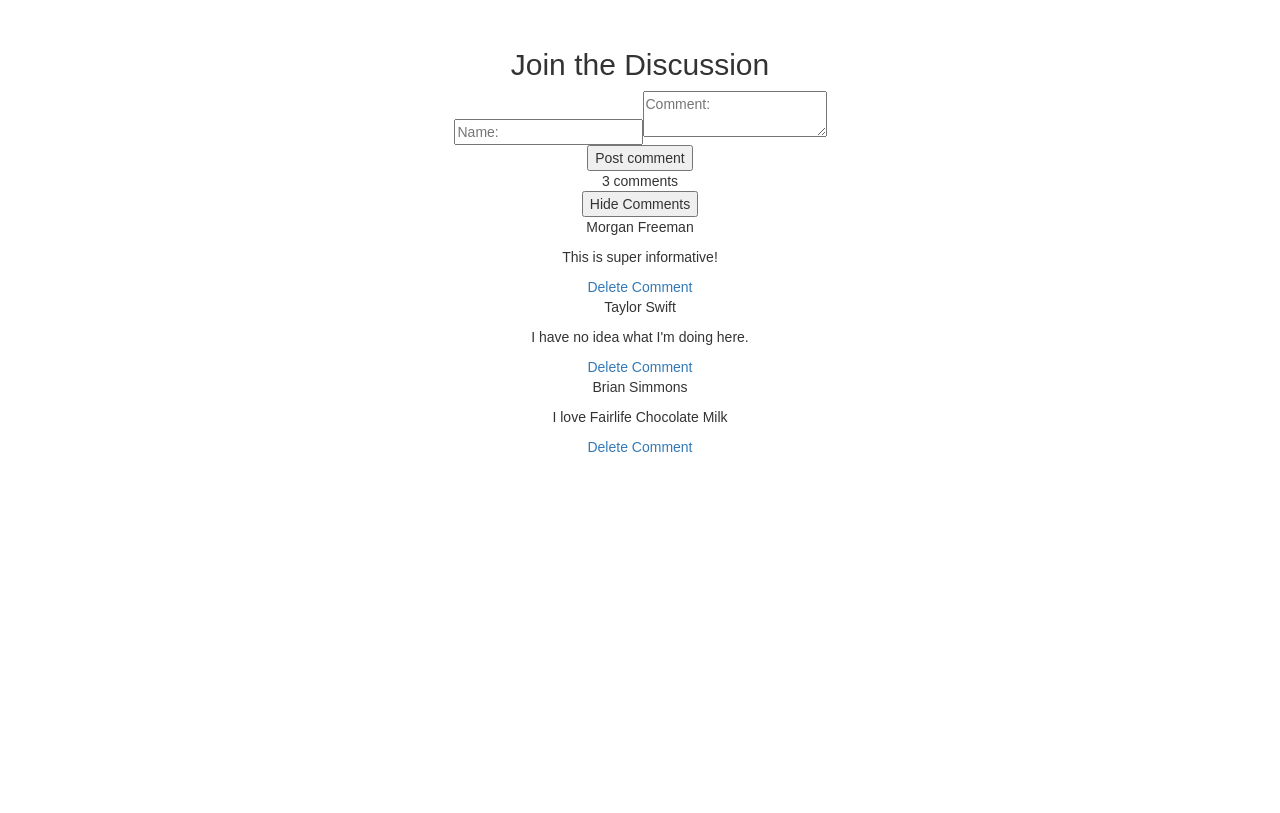
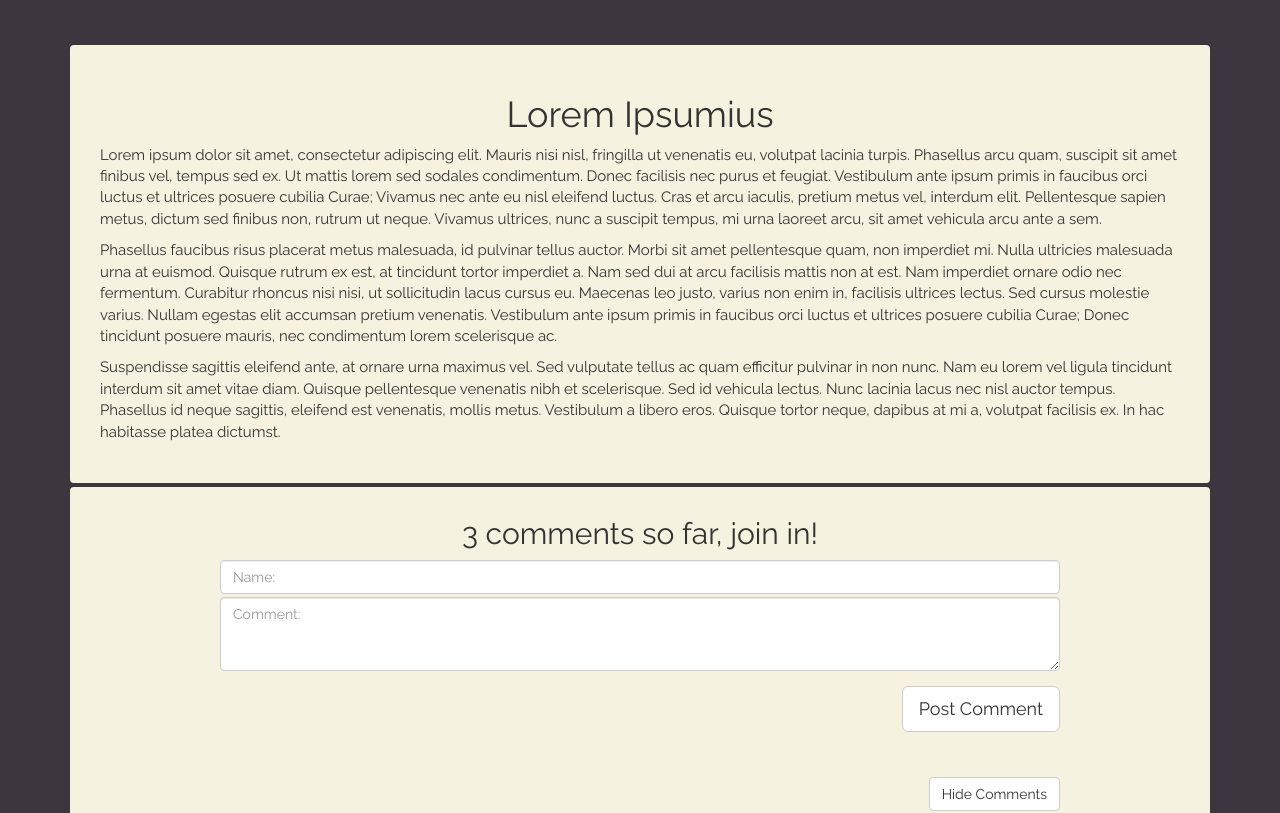
Before and after one commit to Bentopi/React_Sample, a React app: page / in a window 1280 px wide. Shown: the top 813 px of the page. Built offline with nearby package versions, Linux system fonts and the light colour scheme.

Commit message:
good amount of styling done, comment styling and avatar pending

```diff
--- a/public/index.html
+++ b/public/index.html
@@ -5,12 +5,51 @@
     <meta name="viewport" content="width=device-width, initial-scale=1">
     <link rel="shortcut icon" href="%PUBLIC_URL%/robot.ico">
 
+<link href="https://fonts.googleapis.com/css?family=Raleway" rel="stylesheet">
+
     <!-- Latest compiled and minified CSS -->
     <link rel="stylesheet" href="https://maxcdn.bootstrapcdn.com/bootstrap/3.3.7/css/bootstrap.min.css" integrity="sha384-BVYiiSIFeK1dGmJRAkycuHAHRg32OmUcww7on3RYdg4Va+PmSTsz/K68vbdEjh4u" crossorigin="anonymous">
 
     <title>Sample App</title>
   </head>
   <body>
-    <div id="root"></div>
+    <div class='container'>
+      <div class='blogpost'>
+        <h1 class='text-center'>Lorem Ipsumius</h1>
+        <p>
+        Lorem ipsum dolor sit amet, consectetur adipiscing elit. Mauris nisi nisl,
+        fringilla ut venenatis eu, volutpat lacinia turpis. Phasellus arcu quam,
+        suscipit sit amet finibus vel, tempus sed ex. Ut mattis lorem sed sodales
+        condimentum. Donec facilisis nec purus et feugiat. Vestibulum ante ipsum
+        primis in faucibus orci luctus et ultrices posuere cubilia Curae; Vivamus
+        nec ante eu nisl eleifend luctus. Cras et arcu iaculis, pretium metus vel,
+        interdum elit. Pellentesque sapien metus, dictum sed finibus non, rutrum ut neque.
+        Vivamus ultrices, nunc a suscipit tempus, mi urna laoreet arcu, sit amet vehicula arcu ante a sem.
+        </p>
+        <p>
+        Phasellus faucibus risus placerat metus malesuada, id pulvinar tellus auctor.
+        Morbi sit amet pellentesque quam, non imperdiet mi. Nulla ultricies malesuada
+        urna at euismod. Quisque rutrum ex est, at tincidunt tortor imperdiet a. Nam
+        sed dui at arcu facilisis mattis non at est. Nam imperdiet ornare odio nec
+        fermentum. Curabitur rhoncus nisi nisi, ut sollicitudin lacus cursus eu.
+        Maecenas leo justo, varius non enim in, facilisis ultrices lectus. Sed
+        cursus molestie varius. Nullam egestas elit accumsan pretium venenatis.
+        Vestibulum ante ipsum primis in faucibus orci luctus et ultrices posuere
+        cubilia Curae; Donec tincidunt posuere mauris, nec condimentum lorem scelerisque ac.
+        </p>
+        <p>
+        Suspendisse sagittis eleifend ante, at ornare urna maximus vel. Sed vulputate
+        tellus ac quam efficitur pulvinar in non nunc. Nam eu lorem vel ligula tincidunt
+        interdum sit amet vitae diam. Quisque pellentesque venenatis nibh et scelerisque.
+        Sed id vehicula lectus. Nunc lacinia lacus nec nisl auctor tempus. Phasellus id
+        neque sagittis, eleifend est venenatis, mollis metus. Vestibulum a libero eros.
+        Quisque tortor neque, dapibus at mi a, volutpat facilisis ex. In hac habitasse
+        platea dictumst.
+        </p>
+
+      </div>
+      <div id='react-comment'></div>
+    </div>
+
   </body>
 </html>
--- a/src/App.js
+++ b/src/App.js
@@ -32,15 +32,13 @@ class CommentBox extends React.Component {
     return(
       <div className='comment-box'>
 
-        <h2>Join the Discussion</h2>
+        <h2 className='comment-box-title text-center'>{this._getCommentCount(comments.length)}</h2>
 
         <CommentForm addComment={this._addComment.bind(this)} />
 
-        <div className='comment-count'>
-          {this._getCommentCount(comments.length)}
+        <div className='hide-button text-right col-xs-10 col-xs-offset-1'>
+          <button className='btn btn-default' onClick={this._toggleComments.bind(this)}>{buttonText}</button>
         </div>
-
-        <button onClick={this._toggleComments.bind(this)}>{buttonText}</button>
 
         {commentNodes}
       </div>
@@ -62,11 +60,11 @@ class CommentBox extends React.Component {
 
   _getCommentCount(commentCount) {
     if (commentCount === 0) {
-      return 'No comments yet, be the first!';
+      return 'No comments yet, be the first one!';
     } else if (commentCount === 1) {
-      return '1 comment';
+      return 'Only 1 comment so far, join in!';
     } else {
-      return `${commentCount} comments`
+      return `${commentCount} comments so far, join in!`
     }
   }
 
@@ -97,14 +95,18 @@ class CommentBox extends React.Component {
 class Comment extends React.Component {
   render() {
     return(
-      <div className='comment'>
-        <p className='comment-author'>{this.props.author}</p>
-        <p className='comment-body'>{this.props.body}</p>
-        <div className='comment-footer'>
+      <div className='comment col-xs-12'>
+        <div className='avatar'> </div>
+        <div className='comment-top'>
+          <p className='comment-author'>{this.props.author}</p>
           <a href='#' className='comment-delete' onClick={this._handleDelete.bind(this)}>
-            Delete Comment
+            Delete
           </a>
         </div>
+        <div className='comment-bottom'>
+          <p className='comment-body'>{this.props.body}</p>
+        </div>
+        <hr/>
       </div>
     );
   }
@@ -118,15 +120,15 @@ class Comment extends React.Component {
 class CommentForm extends React.Component {
   render() {
     return (
-      <form className="comment-form" onSubmit={this._handleSubmit.bind(this)}>
-        <div className="comment-fields">
-          <input placeholder="Name:" ref={(input) => this._author = input}/>
-          <textarea placeholder="Comment:" ref={(textarea) => this._body = textarea}>
+      <form className="comment-form col-xs-10 col-xs-offset-1" onSubmit={this._handleSubmit.bind(this)}>
+        <div className="comment-fields form-group col-xs-12">
+          <input placeholder="Name:" className='form-control' ref={(input) => this._author = input}/>
+          <textarea placeholder="Comment:" className='comment-textarea form-control' rows='3' ref={(textarea) => this._body = textarea}>
           </textarea>
         </div>
-        <div className="comment-submit">
-          <button type="submit">
-            Post comment
+        <div className="comment-submit text-right col-xs-12">
+          <button type="submit" className="btn btn-lg btn-default">
+            Post Comment
           </button>
         </div>
       </form>
@@ -139,6 +141,7 @@ class CommentForm extends React.Component {
 
     this.props.addComment(author.value, body.value);
   }
+
 }
 
 export default CommentBox;
--- a/src/App.scss
+++ b/src/App.scss
@@ -1,8 +1,48 @@
-#root {
-  padding: 2em;
-  text-align: center;
-}
-
 $dark: #3E363F;
 $red: #DD403A;
 $cream: #FFFCE8;
+
+.comment-box {
+  font-family: 'Raleway', sans-serif;
+  border-radius: 4px;
+  padding: 2em;
+  height: 100vh;
+  margin-top: 0.25em;
+  background-color: rgba($cream, 0.95);
+  opacity: 1;
+}
+
+body {
+    font-size: 1.5em;
+    font-family: 'Raleway', sans-serif;
+    background-color: $dark;
+}
+.blogpost {
+  font-family: 'Raleway', sans-serif;
+  border-radius: 4px;
+  padding: 2em;
+  margin-top: 3em;
+  background-color: rgba($cream, 0.95);
+  opacity: 1;
+}
+
+.comment-box-title {
+  padding-top: 0%;
+  margin-top: 0px;
+}
+
+.comment-textarea {
+  margin-top: 3px;
+}
+
+.hide-button {
+  margin-top: 3em;
+  padding-right: 30px;
+}
+
+hr {
+    border: 0;
+    height: 1px;
+    color: $dark;
+    background-image: linear-gradient(to right, rgba(0, 0, 0, 0), rgba(0, 0, 0, 0.75), rgba(0, 0, 0, 0));
+}
--- a/src/index.js
+++ b/src/index.js
@@ -5,5 +5,5 @@ import './index.scss';
 
 ReactDOM.render(
   <CommentBox />,
-  document.getElementById('root')
+  document.getElementById('react-comment')
 );
```
Also changed, not shown: public/avatar.png (added), public/bg.jpeg (added).
